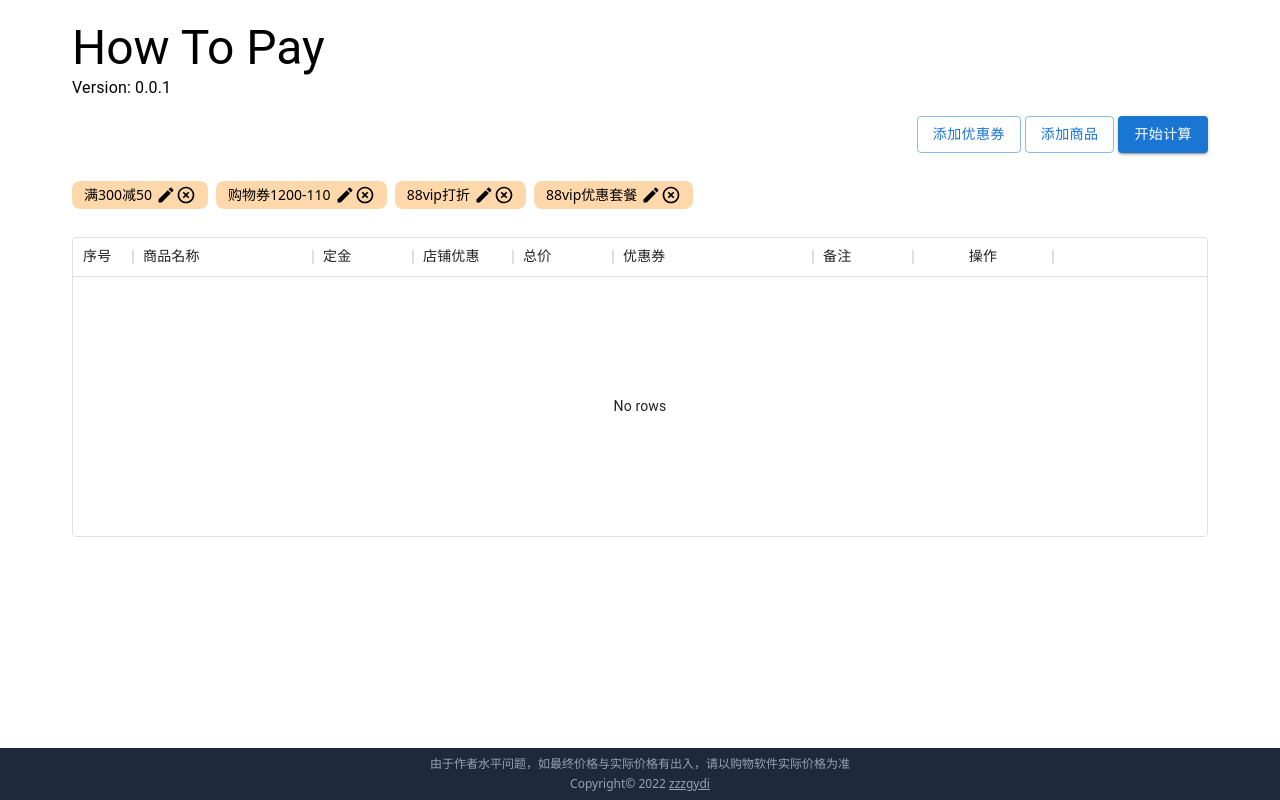
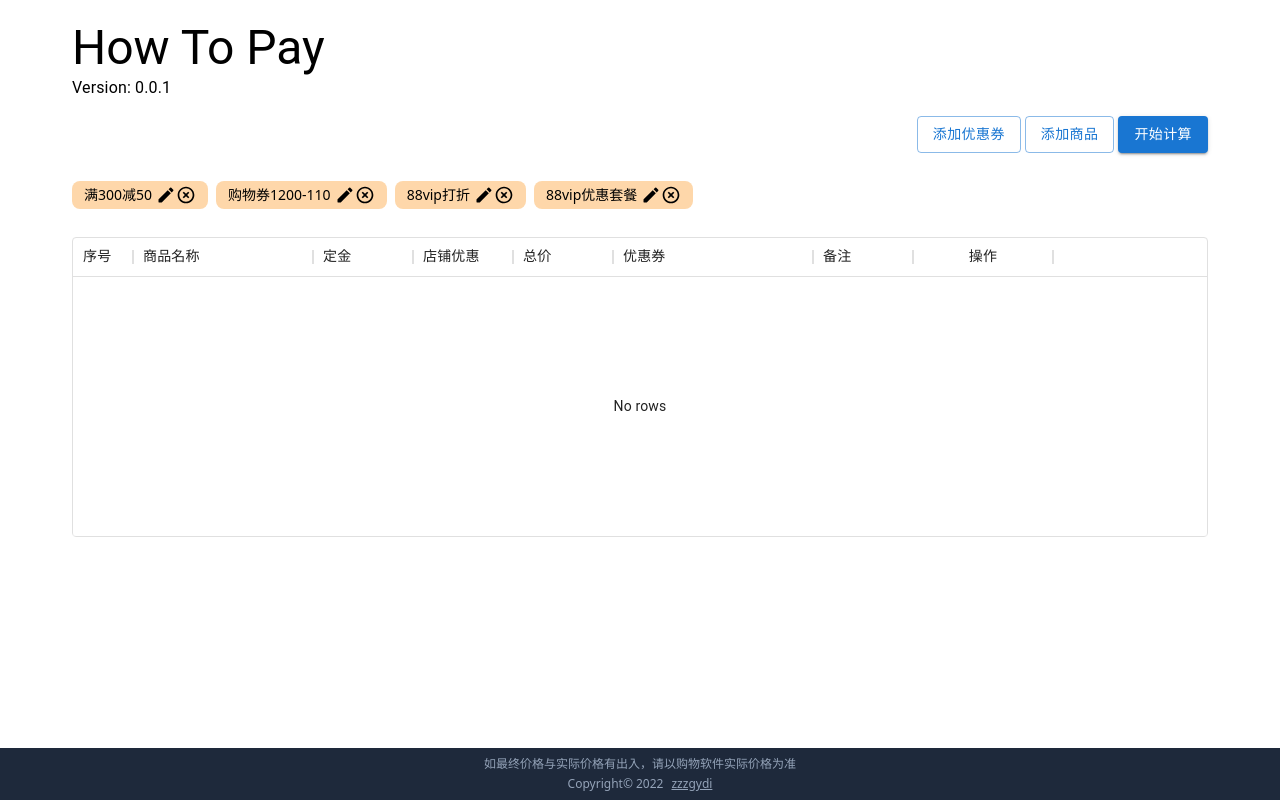
Before and after one commit to zzzgydi/how2pay, a React (Vite) app: page / in a window 1280 px wide. Built offline with nearby package versions, Linux system fonts and the light colour scheme.

Commit message:
fix: footer

```diff
--- a/src/main.tsx
+++ b/src/main.tsx
@@ -10,12 +10,12 @@ ReactDOM.createRoot(document.getElementById("root") as HTMLElement).render(
         <App />
       </div>
 
-      <footer className="text-xs text-center py-2 text-slate-400 bg-slate-800">
+      <footer className="text-xs text-center py-2 px-2 text-slate-400 bg-slate-800">
         <div className="mb-1">
-          由于作者水平问题，如最终价格与实际价格有出入，请以购物软件实际价格为准
+          如最终价格与实际价格有出入，请以购物软件实际价格为准
         </div>
         <div>
-          Copyright&copy; 2022{" "}
+          <span className="mr-2">Copyright&copy; 2022</span>
           <a className="underline" href="https://github.com/zzzgydi/how2pay">
             zzzgydi
           </a>
```
